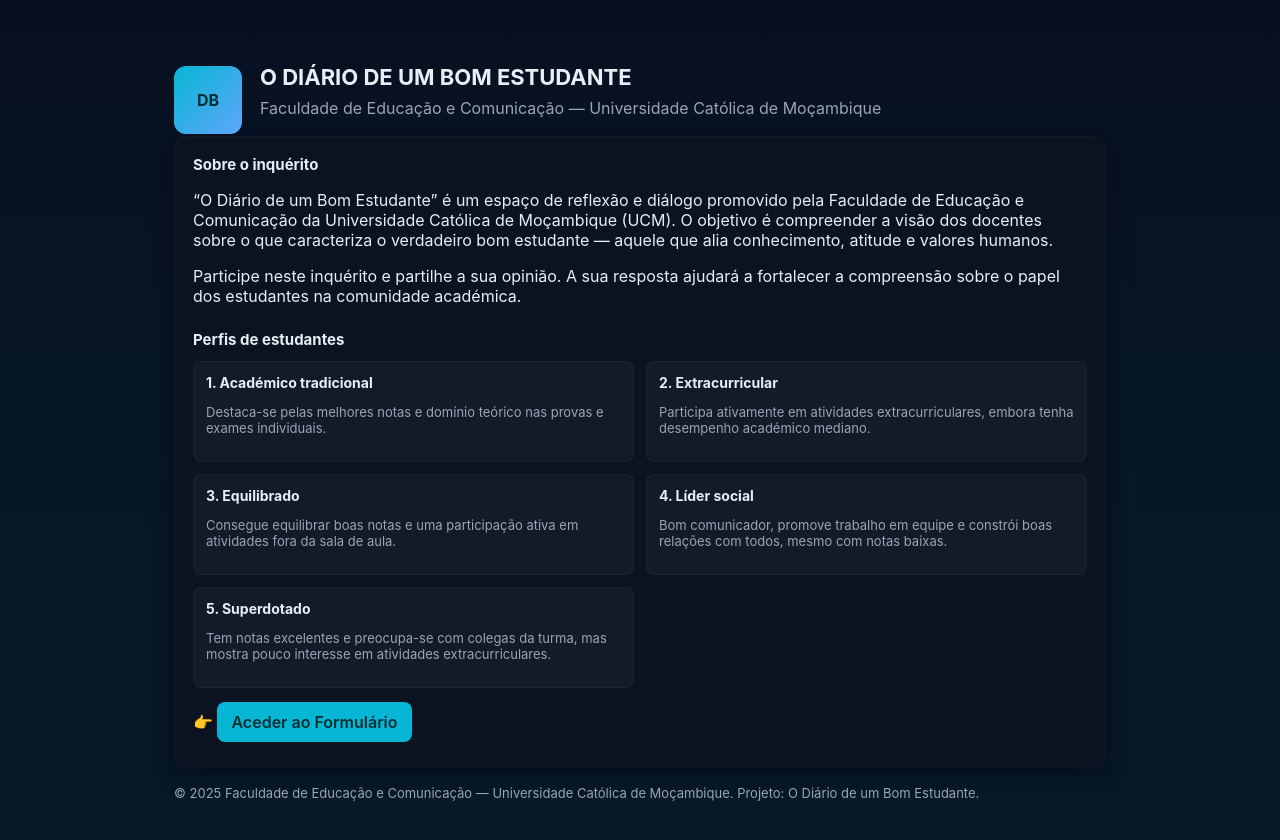
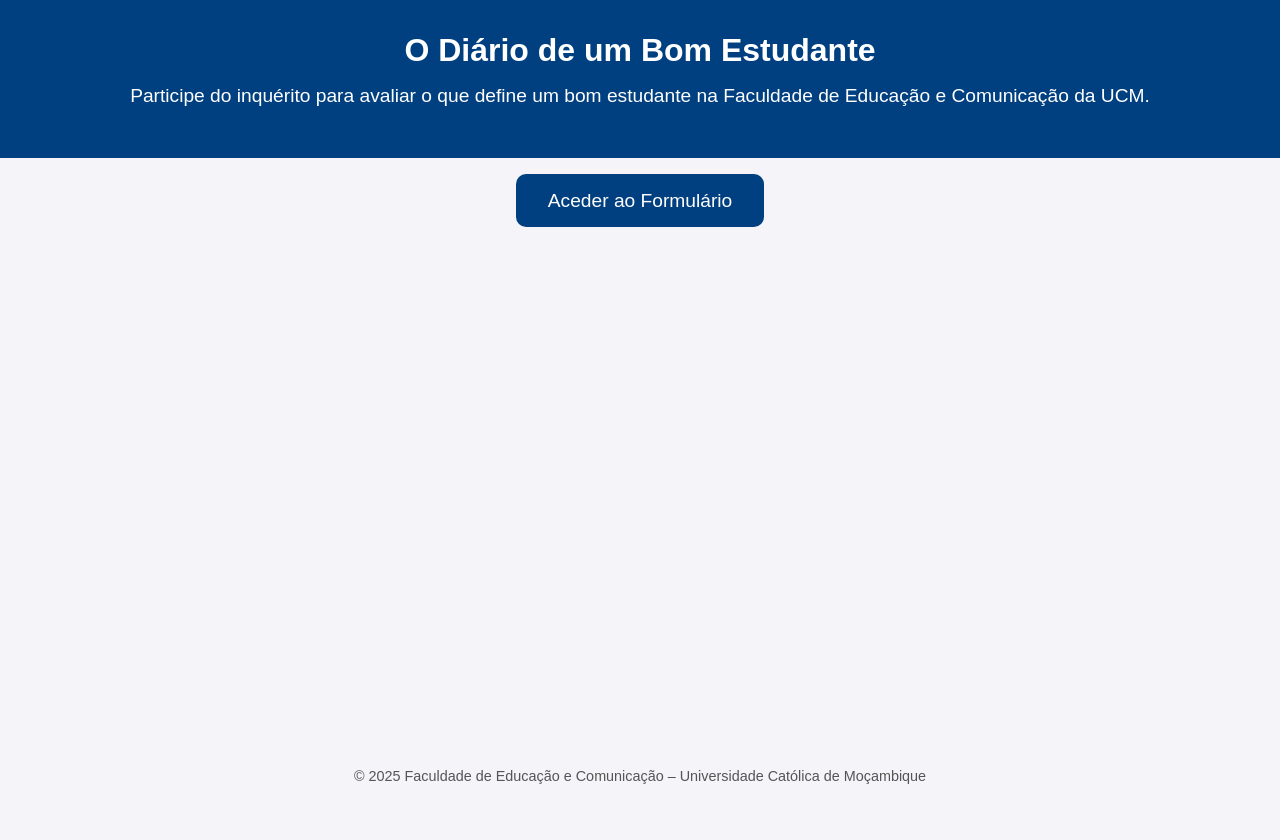
Before and after one commit to esiotapua007/Di-rio-de-um-bom-estudante-, a plain HTML site: page O_Diario_de_um_Bom_Estudante_COMPLETO.html in a window 1280 px wide. After the commit the page ends 800 px from the top, so only its background shows below. Drawn offline with Linux system fonts and the light colour scheme.

Commit message:
Update O_Diario_de_um_Bom_Estudante_COMPLETO.html

```diff
--- a/O_Diario_de_um_Bom_Estudante_COMPLETO.html
+++ b/O_Diario_de_um_Bom_Estudante_COMPLETO.html
@@ -1,62 +1,81 @@
-<!doctype html>
+<!DOCTYPE html>
 <html lang="pt">
 <head>
-  <meta charset="utf-8" />
-  <meta name="viewport" content="width=device-width,initial-scale=1" />
-  <title>O DIÁRIO DE UM BOM ESTUDANTE — Faculdade de Educação e Comunicação (UCM)</title>
-  <meta name="description" content="Inquérito académico da Faculdade de Educação e Comunicação da Universidade Católica de Moçambique. “O Diário de um Bom Estudante” convida docentes a partilharem a sua visão sobre o que define o verdadeiro bom estudante — excelência nas notas, envolvimento extracurricular, equilíbrio e liderança." />
-  <style>
-    :root{--bg:#0f1724;--card:#0b1220;--accent:#06b6d4;--muted:#9aa4b2;--glass:rgba(255,255,255,0.04)}
-    *{box-sizing:border-box;font-family:Inter, system-ui, -apple-system, 'Segoe UI', Roboto, 'Helvetica Neue', Arial}
-    body{margin:0; background:linear-gradient(180deg,#071021 0%, #071827 60%); color:#e6eef6; -webkit-font-smoothing:antialiased}
-    .wrap{max-width:980px;margin:40px auto;padding:24px}
-    header{display:flex;align-items:center;gap:18px}
-    .logo{width:68px;height:68px;border-radius:12px;background:linear-gradient(135deg,var(--accent),#60a5fa);display:flex;align-items:center;justify-content:center;font-weight:700;color:#042f33}
-    h1{margin:0;font-size:22px}
-    p.lead{margin:8px 0 18px;color:var(--muted)}
-    .grid{display:grid;grid-template-columns:1fr 360px;gap:20px}
-    @media(max-width:880px){.grid{grid-template-columns:1fr} .aside{order:2}}
-    .card{background:var(--card);padding:18px;border-radius:12px;box-shadow:0 6px 20px rgba(2,6,23,0.6);border:1px solid rgba(255,255,255,0.03)}
-    .section-title{font-size:15px;margin:0 0 12px}
-    .profiles{display:grid;grid-template-columns:1fr 1fr;gap:12px}
-    @media(max-width:560px){.profiles{grid-template-columns:1fr}}
-    .profile{background:var(--glass);padding:12px;border-radius:8px;border:1px solid rgba(255,255,255,0.03)}
-    .profile h4{margin:0 0 6px;font-size:14px}
-    .muted{color:var(--muted);font-size:13px}
-    .btn{background:var(--accent);color:#042f33;padding:10px 14px;border-radius:8px;text-decoration:none;font-weight:600}
-    footer{margin-top:18px;color:var(--muted);font-size:13px}
-  </style>
+    <meta charset="UTF-8">
+    <meta name="viewport" content="width=device-width, initial-scale=1.0">
+    <title>O Diário de um Bom Estudante</title>
+    <style>
+        body {
+            font-family: Arial, sans-serif;
+            background-color: #f4f4f9;
+            margin: 0;
+            padding: 0;
+            display: flex;
+            flex-direction: column;
+            min-height: 100vh;
+            align-items: center;
+            justify-content: center;
+        }
+
+        header {
+            background-color: #004080;
+            color: white;
+            width: 100%;
+            text-align: center;
+            padding: 2rem 1rem;
+        }
+
+        h1 {
+            margin: 0;
+            font-size: 2rem;
+        }
+
+        p.description {
+            margin-top: 1rem;
+            font-size: 1.2rem;
+        }
+
+        main {
+            text-align: center;
+            padding: 2rem 1rem;
+        }
+
+        .btn {
+            background-color: #004080;
+            color: white;
+            padding: 1rem 2rem;
+            text-decoration: none;
+            font-size: 1.2rem;
+            border-radius: 10px;
+            transition: background-color 0.3s ease;
+        }
+
+        .btn:hover {
+            background-color: #0066cc;
+        }
+
+        footer {
+            margin-top: auto;
+            padding: 1rem;
+            background-color: #f4f4f9;
+            text-align: center;
+            font-size: 0.9rem;
+            color: #555;
+        }
+    </style>
 </head>
 <body>
-  <div class="wrap">
     <header>
-      <div class="logo">DB</div>
-      <div>
-        <h1>O DIÁRIO DE UM BOM ESTUDANTE</h1>
-        <p class="lead">Faculdade de Educação e Comunicação — Universidade Católica de Moçambique</p>
-      </div>
+        <h1>O Diário de um Bom Estudante</h1>
+        <p class="description">Participe do inquérito para avaliar o que define um bom estudante na Faculdade de Educação e Comunicação da UCM.</p>
     </header>
 
-    <main class="card">
-      <h2 class="section-title">Sobre o inquérito</h2>
-      <p>“O Diário de um Bom Estudante” é um espaço de reflexão e diálogo promovido pela Faculdade de Educação e Comunicação da Universidade Católica de Moçambique (UCM). O objetivo é compreender a visão dos docentes sobre o que caracteriza o verdadeiro bom estudante — aquele que alia conhecimento, atitude e valores humanos.</p>
-      <p>Participe neste inquérito e partilhe a sua opinião. A sua resposta ajudará a fortalecer a compreensão sobre o papel dos estudantes na comunidade académica.</p>
-
-      <h3 class="section-title" style="margin-top:24px;">Perfis de estudantes</h3>
-      <div class="profiles">
-        <div class="profile"><h4>1. Académico tradicional</h4><p class="muted">Destaca-se pelas melhores notas e domínio teórico nas provas e exames individuais.</p></div>
-        <div class="profile"><h4>2. Extracurricular</h4><p class="muted">Participa ativamente em atividades extracurriculares, embora tenha desempenho académico mediano.</p></div>
-        <div class="profile"><h4>3. Equilibrado</h4><p class="muted">Consegue equilibrar boas notas e uma participação ativa em atividades fora da sala de aula.</p></div>
-        <div class="profile"><h4>4. Líder social</h4><p class="muted">Bom comunicador, promove trabalho em equipe e constrói boas relações com todos, mesmo com notas baixas.</p></div>
-        <div class="profile"><h4>5. Superdotado</h4><p class="muted">Tem notas excelentes e preocupa-se com colegas da turma, mas mostra pouco interesse em atividades extracurriculares.</p></div>
-      </div>
-
-      <p style="margin-top:24px;">👉 <a class="btn" href="#" target="_blank">Aceder ao Formulário</a></p>
+    <main>
+        <a href="https://docs.google.com/forms/d/e/1FAIpQLSfcnB8405GgTc_B05gU0pv3o2MRfU2Jv950nfZBFPlVgtHsWg/viewform?usp=publish-editor" target="_blank" class="btn">Aceder ao Formulário</a>
     </main>
 
     <footer>
-      <p>© 2025 Faculdade de Educação e Comunicação — Universidade Católica de Moçambique. Projeto: O Diário de um Bom Estudante.</p>
+        © 2025 Faculdade de Educação e Comunicação – Universidade Católica de Moçambique
     </footer>
-  </div>
 </body>
 </html>
```
